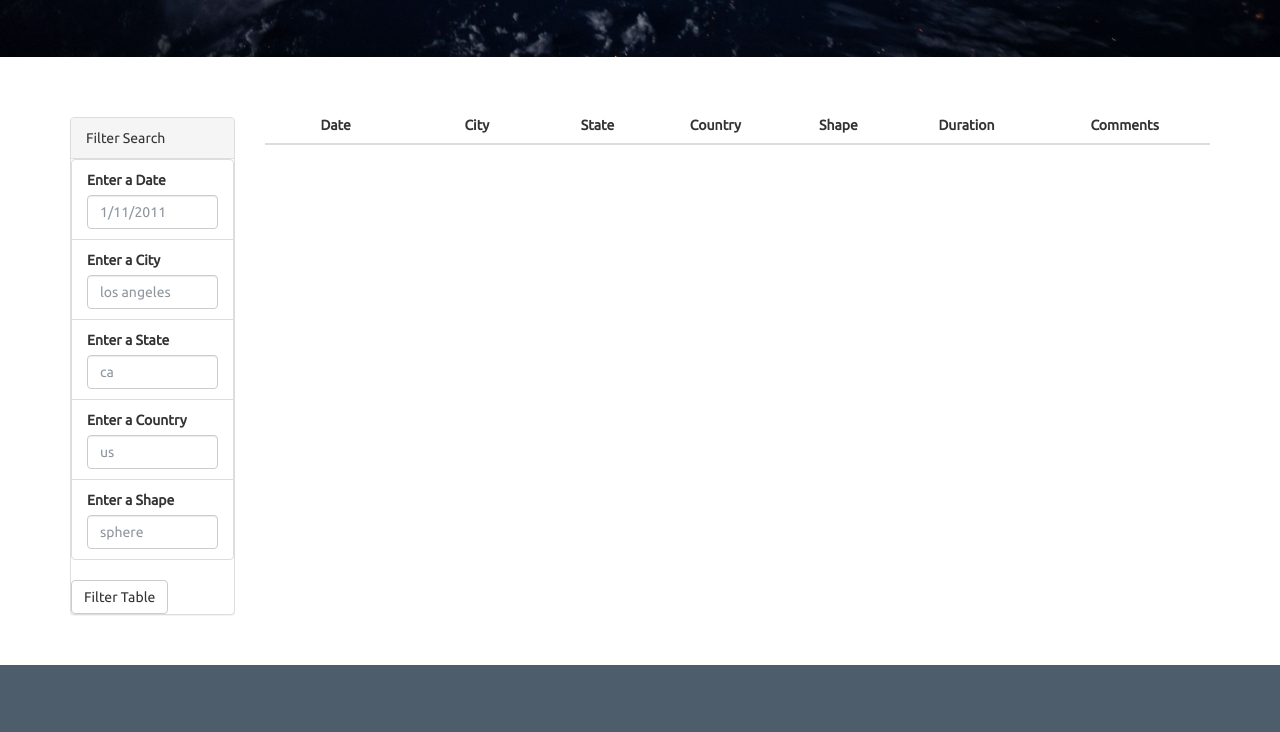
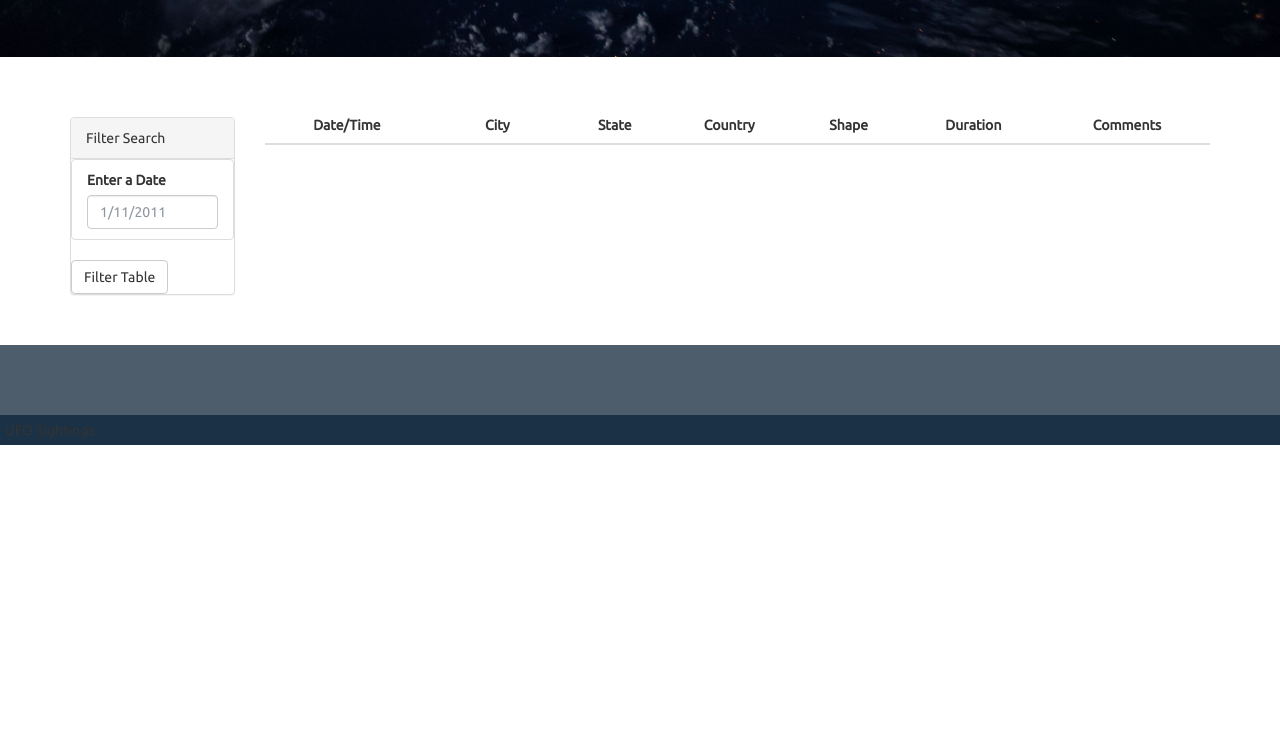
Before and after one commit to marianorivera93/javascript-challenge, a plain HTML site: page UFO-level-2/index.html in a window 1280 px wide. Shown: the part 555-1287 px from the top of the page. After the commit the page ends 1000 px from the top, so only its background shows below. Drawn offline with nearby package versions, Linux system fonts and the light colour scheme.

Commit message:
final commit

```diff
--- a/UFO-level-2/index.html
+++ b/UFO-level-2/index.html
@@ -39,22 +39,6 @@
                         <label for="date">Enter a Date</label>
                         <input class="form-control" id="datetime" type="text" placeholder="1/11/2011">
                       </li>
-                      <li class="filter list-group-item">
-                        <label for="city">Enter a City</label>
-                        <input class="form-control" id="city" type="text" placeholder="los angeles">
-                      </li>
-                      <li class="filter list-group-item">
-                        <label for="state">Enter a State</label>
-                        <input class="form-control" id="state" type="text" placeholder="ca">
-                      </li>
-                      <li class="filter list-group-item">
-                        <label for="country">Enter a Country</label>
-                        <input class="form-control" id="country" type="text" placeholder="us">
-                      </li>
-                      <li class="filter list-group-item">
-                        <label for="shape">Enter a Shape</label>
-                        <input class="form-control" id="shape" type="text" placeholder="sphere">
-                      </li>
                     </ul>
                   </div>
                   <button id="filter-btn" type="button" class="btn btn-default">Filter Table</button>
@@ -68,7 +52,7 @@
             <table id="ufo-table" class="table table-striped">
               <thead>
                 <tr>
-                  <th class="table-head">Date</th>
+                  <th class="table-head">Date/Time</th>
                   <th class="table-head">City</th>
                   <th class="table-head">State</th>
                   <th class="table-head">Country</th>
@@ -87,9 +71,9 @@
       <span class="bottom">UFO Sightings</span>
     </footer>
   </div>
-  <script src="https://cdnjs.cloudflare.com/ajax/libs/d3/4.11.0/d3.js"></script>
+  <script src="https://d3js.org/d3.v5.min.js"></script>
   <script src="static/js/data.js"></script>
-  <script src="static/js/app2.js"></script>
+  <script src="static/js/app.js"></script>
 </body>
 
 </html>
```
Also changed, not shown: 1 other file.
